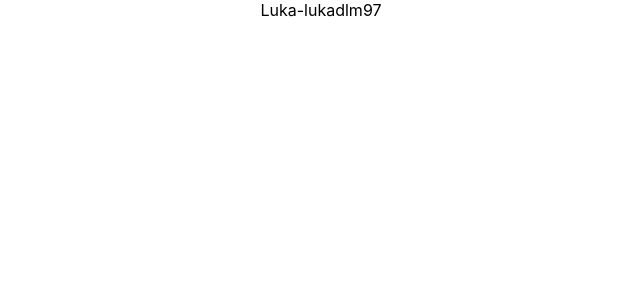
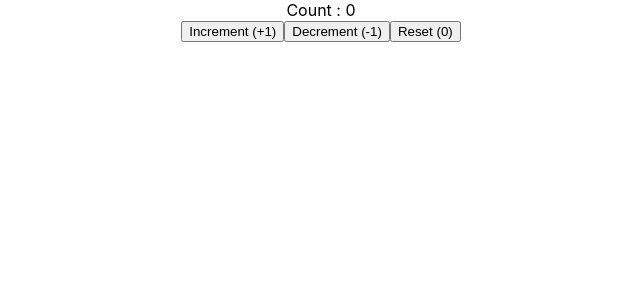
Before and after one commit to lukadlm97/react-hooks, a React (Create React App) app in the folder react-hooks/: page / in a window 1280 px wide. Shown: the top 300 px of the page, without its empty margins (319-959 px from the left). Built offline with nearby package versions, Linux system fonts and the light colour scheme.

Commit message:
using useReducer to change state with dispatch method

```diff
--- a/react-hooks/src/App.js
+++ b/react-hooks/src/App.js
@@ -1,6 +1,7 @@
 import React from 'react';
 import './App.css';
-import ComponentC from './component/ComponentC';
+import CounterOne from './component/CounterOne';
+// import ComponentC from './component/ComponentC';
 // import DataFatching from './component/DataFatching';
 // import IntervalHookCounter from './component/IntervalHookCounter';
 // import MouseContainer from './component/MouseContainer';
@@ -20,11 +21,13 @@ function App() {
 
   return (
     <div className="App">
-      <UserContext.Provider value={'Luka'}>
+      <CounterOne />
+
+      {/* <UserContext.Provider value={'Luka'}>
         <ChannelContext.Provider value={'lukadlm97'}>
           <ComponentC />
         </ChannelContext.Provider>
-      </UserContext.Provider>
+      </UserContext.Provider> */}
       {/* <DataFatching /> */}
       {/* <IntervalHookCounter /> */}
       {/* <MouseContainer /> */}
--- /dev/null
+++ b/react-hooks/src/component/CounterOne.js
@@ -0,0 +1,35 @@
+import React,{useReducer} from 'react'
+
+
+const initialState = 0
+const reducer = (state,action) => {
+
+    switch(action){
+        case 'increment':
+            return state+1
+        case 'decrement':
+            return state-1
+        case 'reset':
+            return initialState
+         default:
+            return state
+    }
+
+}
+
+function CounterOne() {
+
+
+    const [count,dispatch] = useReducer(reducer,initialState)
+
+    return (
+        <div>
+            <div>Count : {count}</div>
+            <button onClick={()=>dispatch('increment')}>Increment (+1)</button>
+            <button onClick={()=>dispatch('decrement')}>Decrement (-1)</button>
+            <button onClick={()=>dispatch('reset')}>Reset (0)</button>
+        </div>
+    )
+}
+
+export default CounterOne
```
